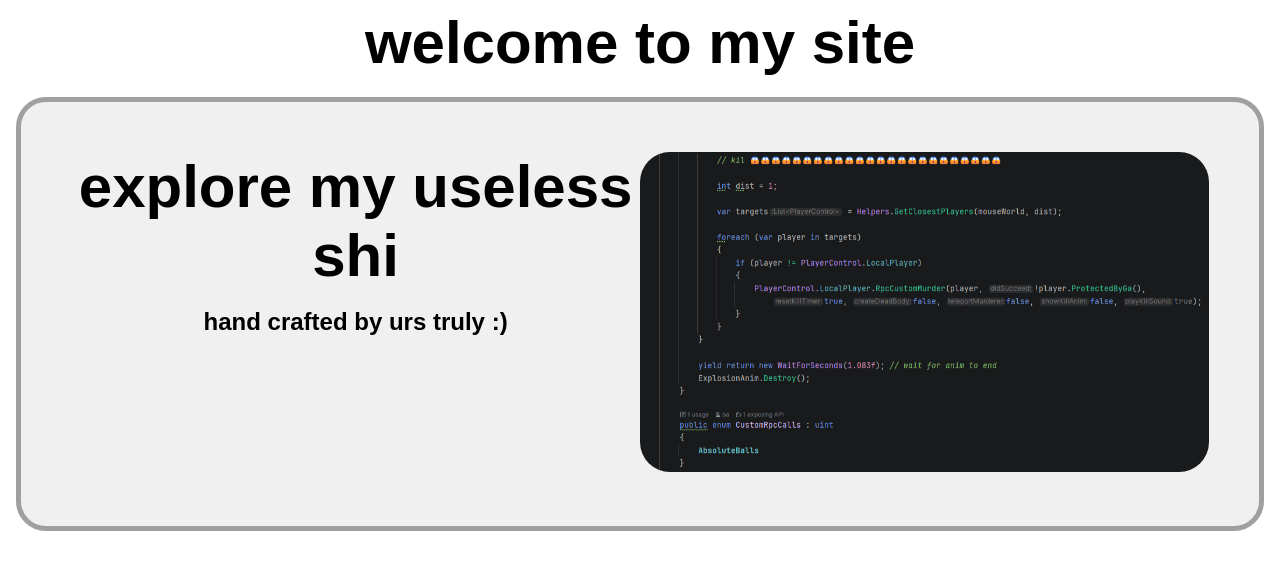
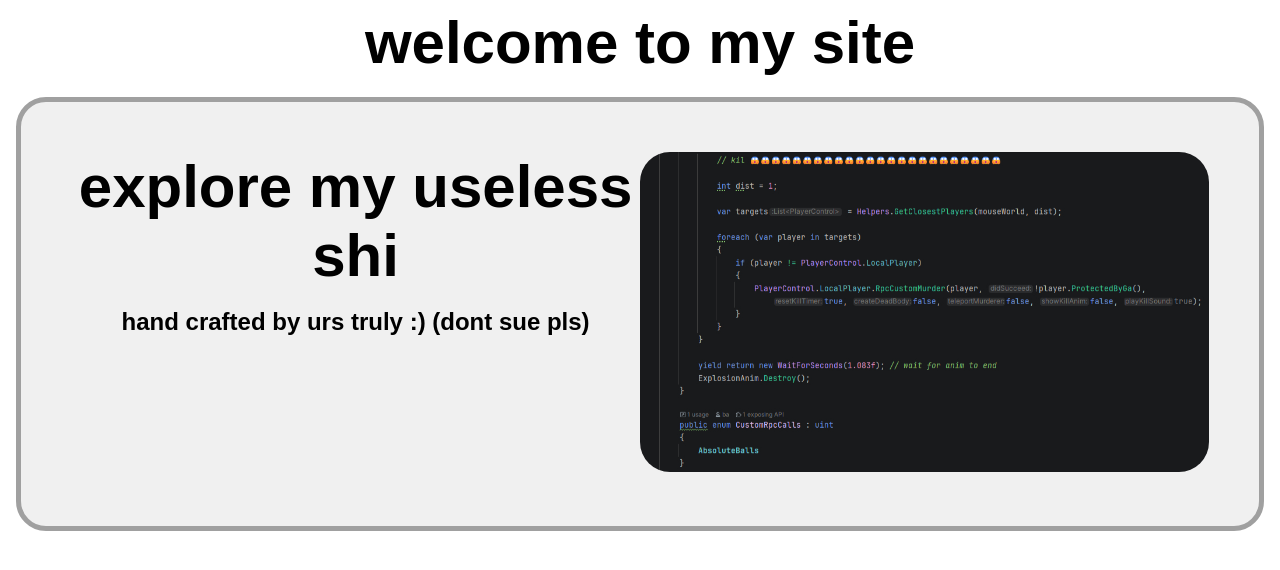
Before and after one commit to Ba9393/Ba9393.github.io, a plain HTML site: page index.html in a window 1280 px wide. Drawn offline with Linux system fonts and the light colour scheme; a web font is replaced by a local one.

Commit message:
testing 2

```diff
--- a/index.html
+++ b/index.html
@@ -11,7 +11,7 @@
 
 <div class="p1">
     <div>
-    <div style="width: 50%; display: inline-block; vertical-align: top;"><h1>explore my useless shi</h1><br><h2>hand crafted by urs truly :)</h2></div><img src="useless_shi.png" alt="Useless Shi" style="width: 50%; height: auto; display: inline-block;">
+    <div style="width: 50%; display: inline-block; vertical-align: top;"><h1>explore my useless shi</h1><br><h2>hand crafted by urs truly :) (dont sue pls)</h2></div><img src="useless_shi.png" alt="Useless Shi" style="width: 50%; height: auto; display: inline-block;">
     </div>
 </div>
 
```
